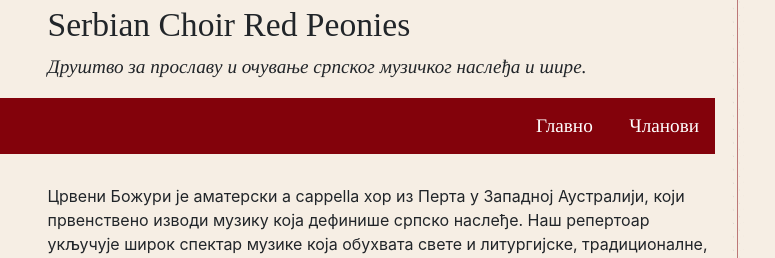
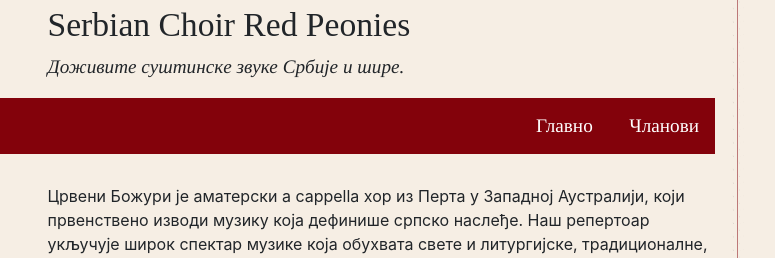
Before and after one commit to the-winter/aproject, a plain HTML site: page index.html in a window 1280 px wide. Shown: the part 418-676 px from the top of the page, 375-1150 px from the left. Drawn offline with nearby package versions, Linux system fonts and the light colour scheme; a script that the page names is missing; a web font is replaced by a local one.

Commit message:
tagline change

```diff
--- a/index.html
+++ b/index.html
@@ -62,7 +62,7 @@
                 <h1>Српски Хор Црвени Божури</h1>
                 <h2>Serbian Choir Red Peonies</h2>
                 <p class="tagline-default">
-                  <i>Друштво за прославу и очување српског музичког наслеђа и шире.</i>
+                  <i>Доживите суштинскe звуке Србије и шире.</i>
                 </p>
               </div>
             </div>
```
Also changed, not shown: eng_ind.html (+1 -1 lines), members.html (+1 -1 lines).
